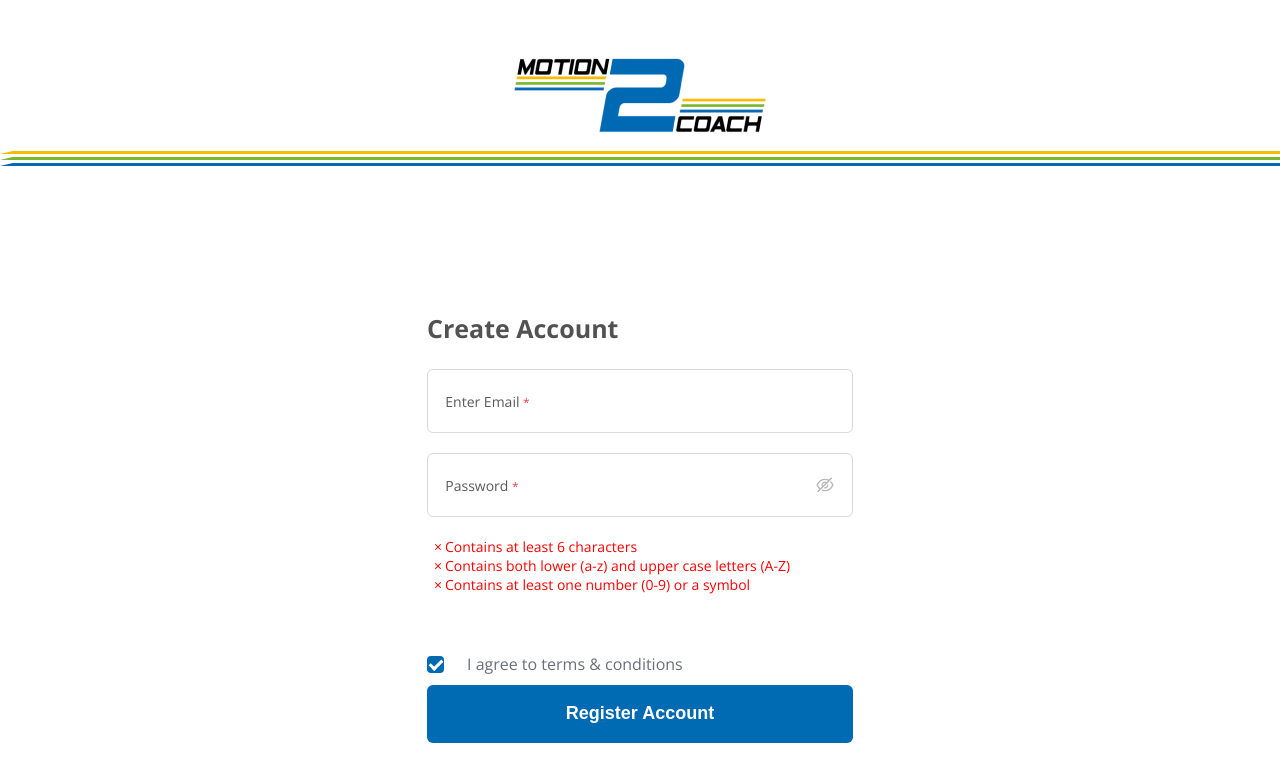
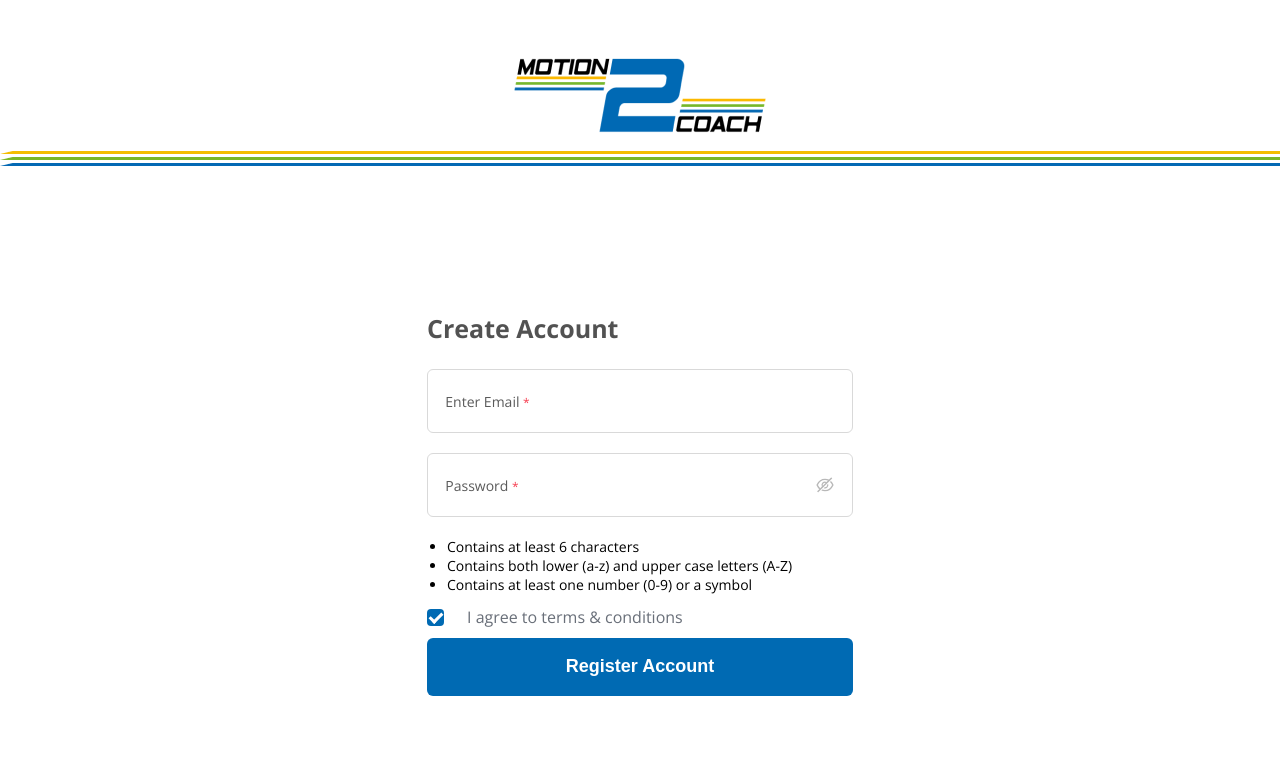
Before and after one commit to IMahold/login, a React (Create React App) app: page /signup in a window 1280 px wide. Both pictures are taken after a click on the label "I agree to terms & conditions". Shown: the top 782 px of the page. Built offline with nearby package versions, Linux system fonts and the light colour scheme; a web font is replaced by a local one.

Commit message:
validation form

```diff
--- a/src/components/Login/login.css
+++ b/src/components/Login/login.css
@@ -20,7 +20,8 @@ a {
   text-decoration: none;
 }
 
-input {
+input[type="text"],
+input[type="password"] {
   padding: 20px 16px;
   width: 100%;
   height: 64px;
--- a/src/components/Signup/Signup.jsx
+++ b/src/components/Signup/Signup.jsx
@@ -1,4 +1,4 @@
-import React, { useState } from "react";
+import React, { useEffect, useState } from "react";
 import { AiOutlineEye } from "react-icons/ai";
 import { AiOutlineEyeInvisible } from "react-icons/ai";
 import "./signup.css";
@@ -6,12 +6,12 @@ import "./signup.css";
 export default function Signup() {
   const [passwordType, setPasswordType] = useState("password");
   const [passwordInput, setPasswordInput] = useState(""); //pass target
+  const [email, setEmail] = useState(""); // email target
   const [checked, setChecked] = useState(false);
-  const [email, setEmail] = useState(""); // email target
 
-  console.log("Email", email);
-  console.log("password", passwordInput);
-  // console.log("re-render!!!");
+  const [currentClass, setCurrentClass] = useState("defaulList");
+  const [numSymbClass, setNumSymbClass] = useState("defaultList");
+  const [lengthClass, setLengthClass] = useState("defaultList");
 
   const togglePassword = () => {
     if (passwordType === "password") {
@@ -21,6 +21,44 @@ export default function Signup() {
     setPasswordType("password");
   };
   const handleSubmit = (e) => e.preventDefault();
+
+  // When the user starts to type something inside the password field
+
+  const lowCase = /[a-z]/g;
+  const upCase = /[A-Z]/g;
+  const numbers = /[0-9]/g;
+  const symbols = /[!@#\$%\^\&*\)\(+=._-]/g;
+
+  useEffect(() => {
+    if (passwordInput.length >= 6) setLengthClass("valid");
+    else setLengthClass("invalid");
+    if (passwordInput.match(lowCase) && passwordInput.match(upCase)) {
+      // setMatch({ ...match, lowUp: true });
+      setCurrentClass("valid");
+    } else if (!passwordInput.match(lowCase) || !passwordInput.match(upCase))
+      // setMatch({ ...match, lowUp: false });
+      setCurrentClass("invalid");
+
+    if (passwordInput.match(numbers) || passwordInput.match(symbols))
+      // setMatch({ ...match, numSymb: true });
+      setNumSymbClass("valid");
+    else if (!passwordInput.match(numbers) && !passwordInput.match(symbols))
+      // setMatch({ ...match, numSymb: false });
+      setNumSymbClass("invalid");
+
+    if (
+      passwordInput.length < 6 &&
+      !passwordInput.match(lowCase) &&
+      !passwordInput.match(numbers) &&
+      !passwordInput.match(upCase) &&
+      !passwordInput.match(symbols)
+    ) {
+      setNumSymbClass("defaultList");
+
+      setCurrentClass("defaultList");
+      setLengthClass("defaultList");
+    }
+  }, [passwordInput]);
 
   return (
     <div className="signup-container">
@@ -41,9 +79,9 @@ export default function Signup() {
               value={email}
               name="email"
               onChange={(e) => setEmail(e.target.value)}
-              type="email"
+              type="text"
               id="emailInput"
-              required
+              // required
             />
           </div>
 
@@ -81,11 +119,11 @@ export default function Signup() {
           {checked === true && (
             <div className="conditions">
               <ul>
-                <li className="invalid">Contains at least 6 characters</li>
-                <li className="invalid">
+                <li className={lengthClass}>Contains at least 6 characters</li>
+                <li className={currentClass}>
                   Contains both lower (a-z) and upper case letters (A-Z)
                 </li>
-                <li className="invalid">
+                <li className={numSymbClass}>
                   Contains at least one number (0-9) or a symbol
                 </li>
               </ul>
--- a/src/components/Signup/signup.css
+++ b/src/components/Signup/signup.css
@@ -40,15 +40,15 @@
 /* .checkbox {
   display: flex;
   align-items: center;
-} */
+}
 
-/* input[type="checkbox"] {
+input[type="checkbox"] {
   width: 17px;
   height: 17px;
 } */
 
 .conditions ul {
-  margin: 10px 0 0 10px;
+  margin: 0 0 0 20px;
   font-size: 14px;
   position: relative;
 }
@@ -118,9 +118,21 @@
   cursor: pointer;
 }
 
+.checkbox-input {
+  width: 100%;
+  border-radius: 6px;
+  border: 1px solid #d9d9d9;
+  color: #171725;
+  font-size: 16px;
+}
+
 /* Validation part */
 
 /* Add a red text color and an "x" when the requirements are wrong */
+
+.defaultList {
+  color: black;
+}
 
 .invalid {
   color: red;
@@ -129,7 +141,7 @@
 
 .invalid::before {
   position: relative;
-  left: -3px;
+  left: -7px;
   content: "\00d7";
 }
 
@@ -137,10 +149,11 @@
 
 .valid {
   color: blue;
+  list-style-type: none;
 }
 
 .valid:before {
   position: relative;
-  left: -3px;
+  left: -7px;
   content: "\2713";
 }
--- a/src/components/Upload/Upload.jsx
+++ b/src/components/Upload/Upload.jsx
@@ -47,7 +47,7 @@ export default function Upload() {
     }
     file.isUploading = true;
     setFiles([...files, file]);
-    console.log("FILES", file);
+    // console.log("FILES", file);
     const data = new FormData();
     data.append("file", file);
     /**
@@ -55,6 +55,8 @@ export default function Upload() {
      * here comes the fetch axios...
      */
   };
+
+  console.log(files);
   return (
     <div className="upload-container">
       <div className="border">
@@ -67,6 +69,7 @@ export default function Upload() {
               id="file"
               name="file"
               hidden="hidden"
+              multiple
             />
             <label className="button" htmlFor="file">
               <ImAttachment className="attach-icon" />
@@ -78,7 +81,9 @@ export default function Upload() {
 
       <div className="uploaded">
         <p>Uploaded</p>
-        {/* <p>{files}</p> */}
+        {files.map((item) => (
+          <div>{item.name}</div>
+        ))}
       </div>
     </div>
   );
```
